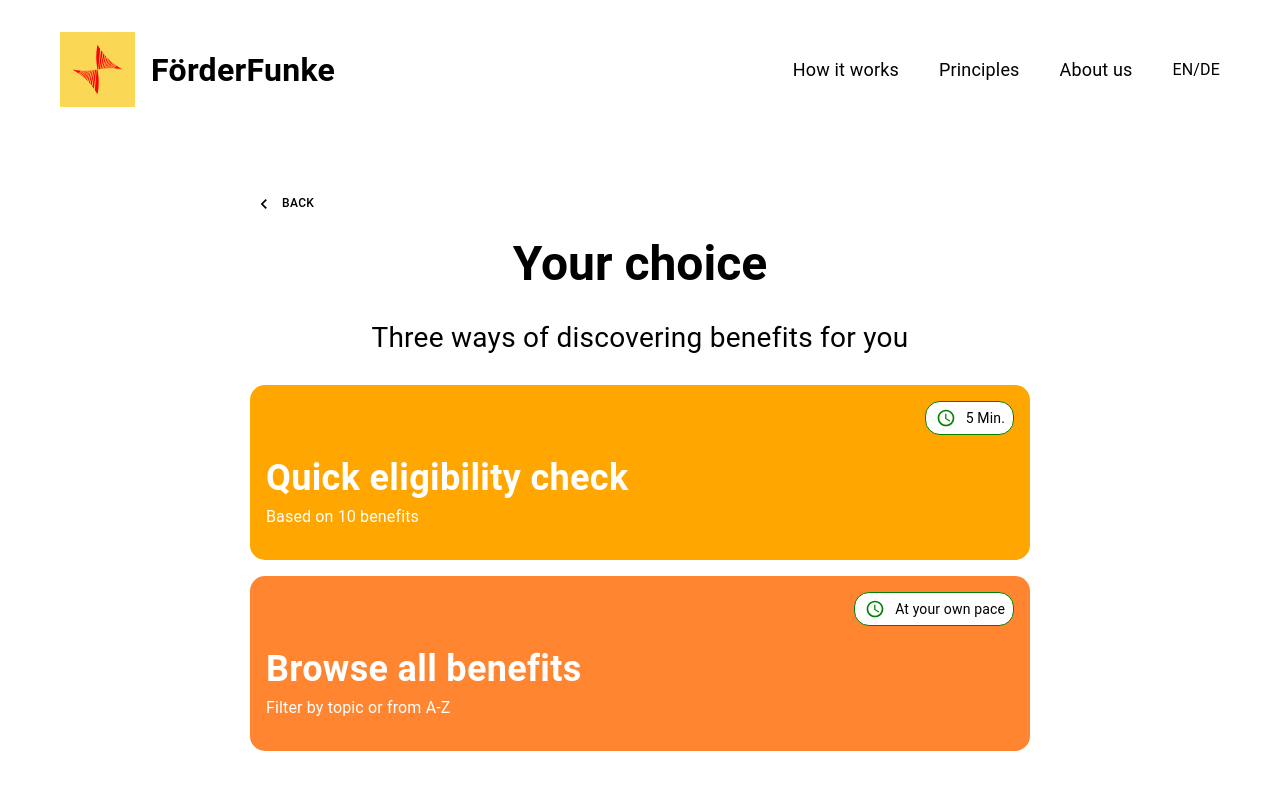
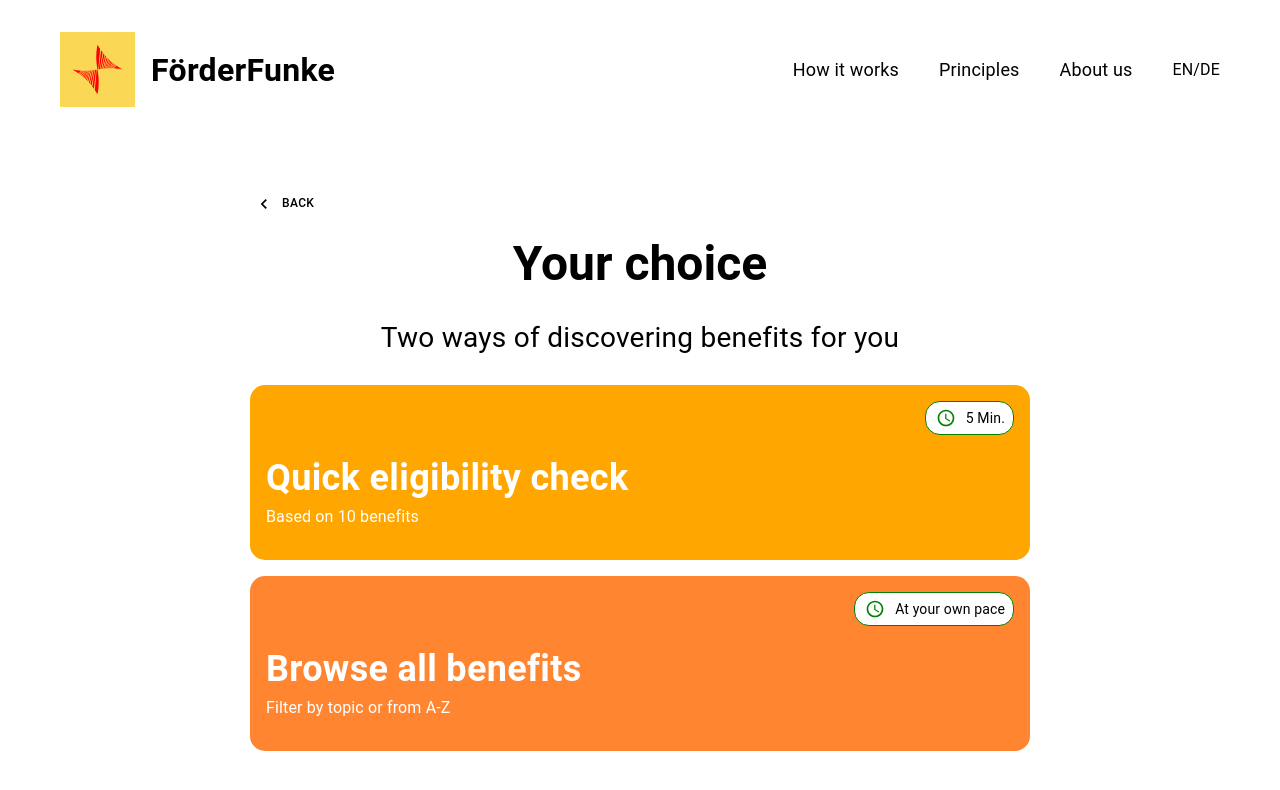
Before and after one commit to Citizen-Knowledge-Graph/foerderfunke-react-app, a React (Create React App) app: page /onboarding-choice in a window 1280 px wide. Shown: the top 790 px of the page. Built offline with nearby package versions, Linux system fonts and the light colour scheme.

Commit message:
two choices

```diff
--- a/src/screens/onboarding-choice/OnboardingChoice.js
+++ b/src/screens/onboarding-choice/OnboardingChoice.js
@@ -18,7 +18,7 @@ const OnboardingChoice = () => {
                         Your choice
                     </Typography>
                     <Typography variant="body1" gutterBottom sx={styles.subTitleText}>
-                        Three ways of discovering benefits for you
+                        Two ways of discovering benefits for you
                     </Typography>
                 </VStack>
                 <ClickCard
```
